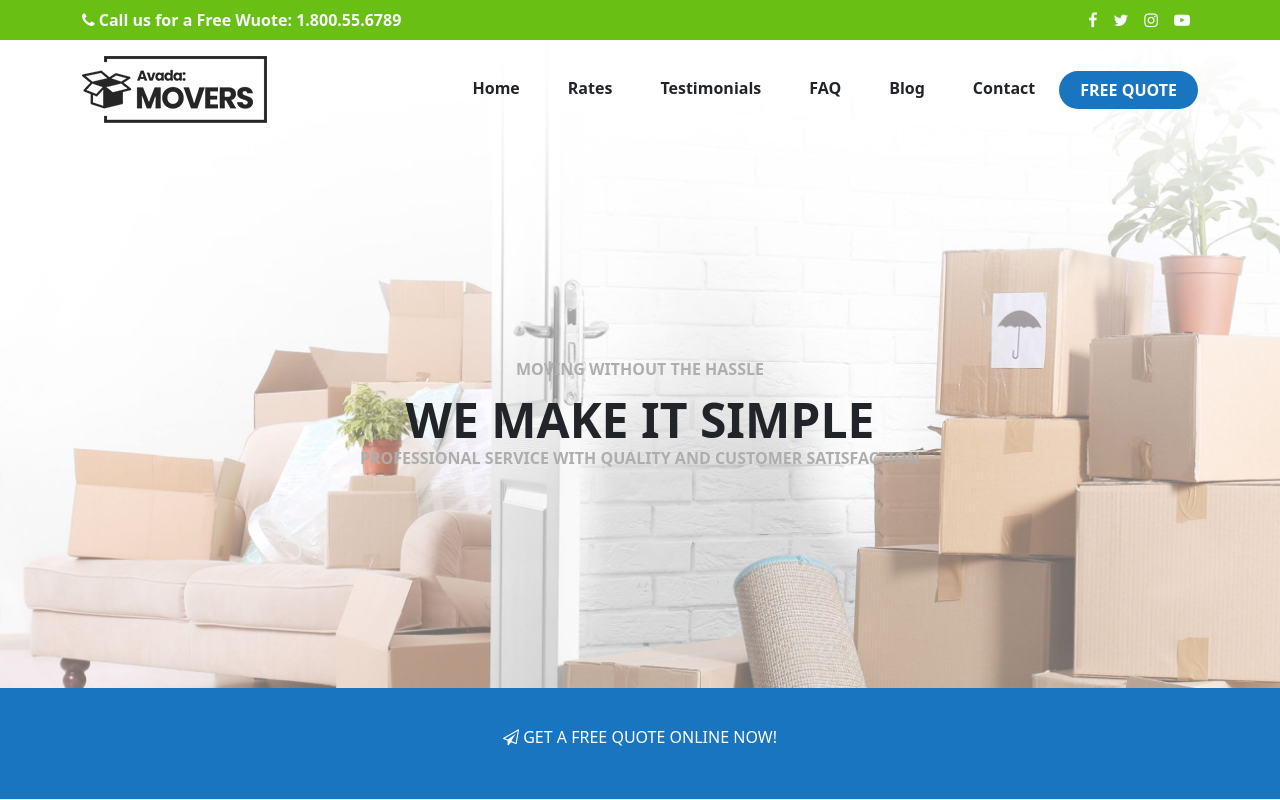
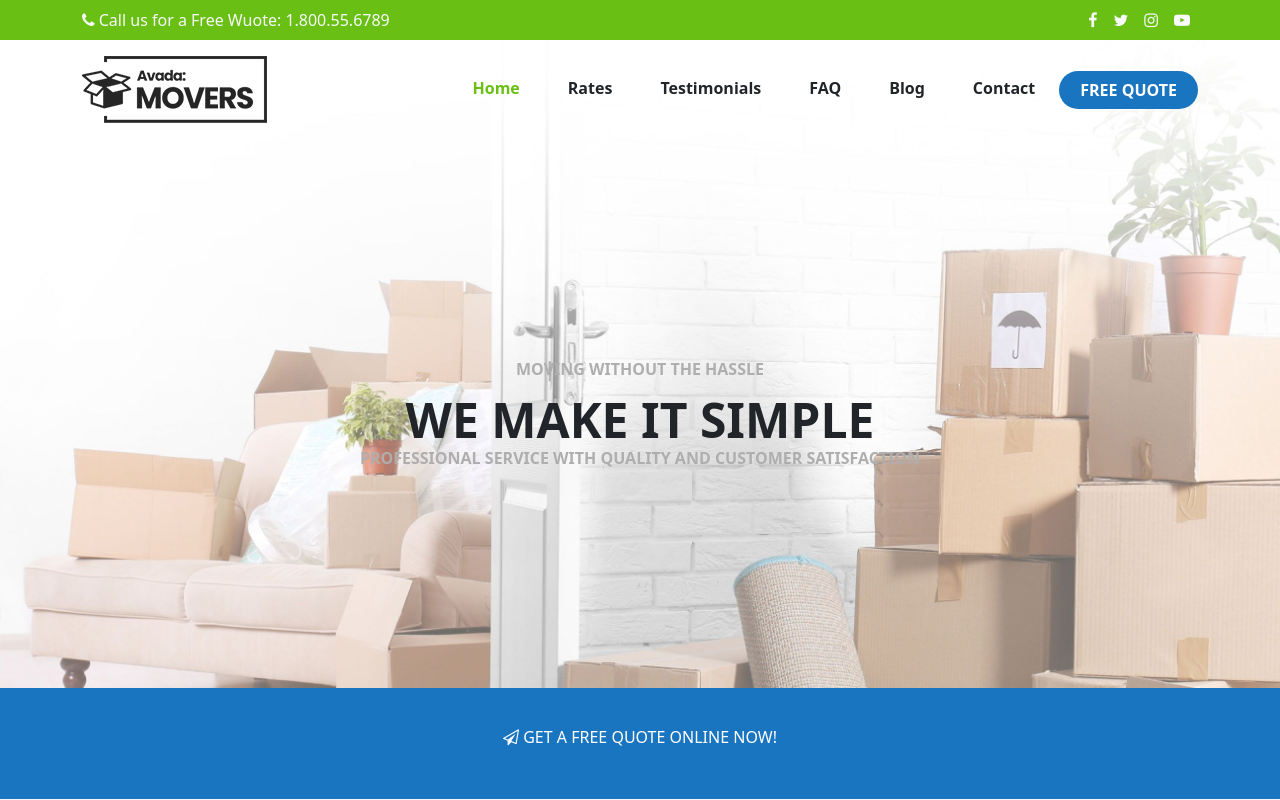
Before and after one commit to mariaacanfora/proj-html-vuejs, a Vue app: page / in a window 1280 px wide. Shown: the top 800 px of the page. Built offline with nearby package versions, Linux system fonts and the light colour scheme.

Commit message:
Added hover on links and buttons; added active on navbar links; created build

```diff
--- a/src/App.vue
+++ b/src/App.vue
@@ -22,7 +22,6 @@ export default {
     Header,
     Main,
     Footer
-
   },
 
   data(){
@@ -177,6 +176,15 @@ body{
     padding-bottom: 2rem;
   }
 
+  .btn{
+    transition: transform .3s;
+  }
+
+  .btn:hover{
+      transform: scale(1.3);
+      color: white;
+  }
+
   .personal-btn{
     background-color: $denim;
     color: white;
--- a/src/components/Footer.vue
+++ b/src/components/Footer.vue
@@ -55,11 +55,10 @@ export default {
 @import '@/styles/toImport.scss';
 
 footer{
-  .col-4{
-    p{
-      padding-top: 2rem;
-    }
-
+  .row{
+      li:hover{
+        transform: translateX(0.2rem);
+      }
   }
 
   a{
--- a/src/components/FooterCol.vue
+++ b/src/components/FooterCol.vue
@@ -3,7 +3,7 @@
         <h4 class="pb-4 text-dark">{{title}}</h4>
         <ul class="list-unstyled" v-if="list">
         <li v-for="(item, i) in list" :key="'C' + i" class="pb-4">
-            > <a :href="item.href" class="text-dark">{{item.link}}</a>
+            > <a href="#" class="text-dark">{{item.link}}</a>
         </li>
         </ul>
         <div v-else>
@@ -19,8 +19,8 @@ export default {
     props: {
         list: Array,
         title: String,
-        txt: String
-    }
+        txt: String,
+    },
 }
 </script>
 
--- a/src/components/Header.vue
+++ b/src/components/Header.vue
@@ -2,7 +2,7 @@
   <header>
       <div class="header-info py-2">
         <div class="container text-light d-flex justify-content-between">
-          <span> <i class="fa fa-phone" aria-hidden="true"></i> Call us for a Free Wuote: 1.800.55.6789</span>
+          <span class="fw-normal"> <i class="fa fa-phone" aria-hidden="true"></i> Call us for a Free Wuote: 1.800.55.6789</span>
           <ul class="list-unstyled m-0">
             <li v-for="(icon, i) in iconList" :key="i" class="d-inline-block px-2">
               <a :href="icon.href"><i aria-hidden="true" :class="icon.classIcon" class="text-light"></i></a>
@@ -14,8 +14,8 @@
           <img src="@/assets/img/avada-movers-logo.png" alt="movers logo">
           <div>
             <ul class="list-unstyled m-0 d-inline-block">
-              <li v-for="(item, i) in navList" :key="'A' + i" class="d-inline-block px-4">
-                <a :href="item.href" class="text-decoration-none text-dark">{{item.link}}</a>
+              <li v-for="(item, i) in navList" :key="'A' + i" class="d-inline-block px-4"  @click="onLinkClick(i)" >
+                <a href="#" class="text-decoration-none text-dark" :class="{active: i === isActive}">{{item.link}}</a>
               </li>
             </ul>
             <button class="btn rounded-pill personal-btn">FREE QUOTE</button>
@@ -31,7 +31,22 @@ export default {
     props: {
         iconList: Array,
         navList: Array
+    },
+
+    data(){
+      return {
+        isActive: 0
+      }
+    },
+
+    methods: {
+      onLinkClick(it){
+
+        this.isActive = it;
+
+      }
     }
+
 }
 </script>
 
@@ -51,6 +66,24 @@ header{
     top: 40px;
     left: 0;
     right: 0;
+
+    li, .btn{
+      transition: transform .3s;
+    }
+
+    li:hover,
+    .btn:hover{
+      transform: translateY(-0.2rem);
+    }
+
+    .btn:hover{
+      color: white;
+    }
   }
+
+  .active{
+      color: $lima !important;
+  }
+
 }
 </style>
```
Also changed, not shown: 7 other files (tests, documents, lock files or other folders).
